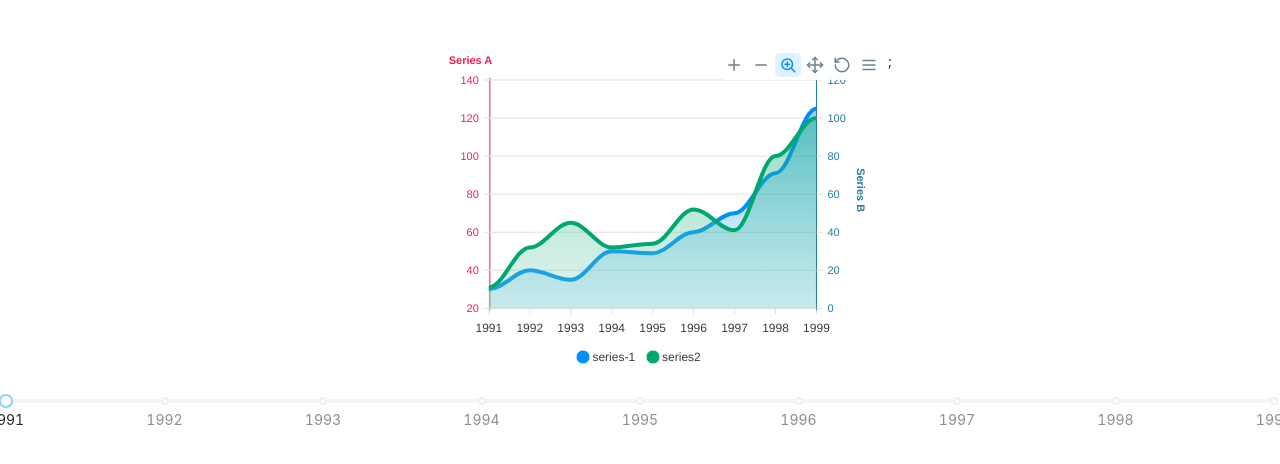
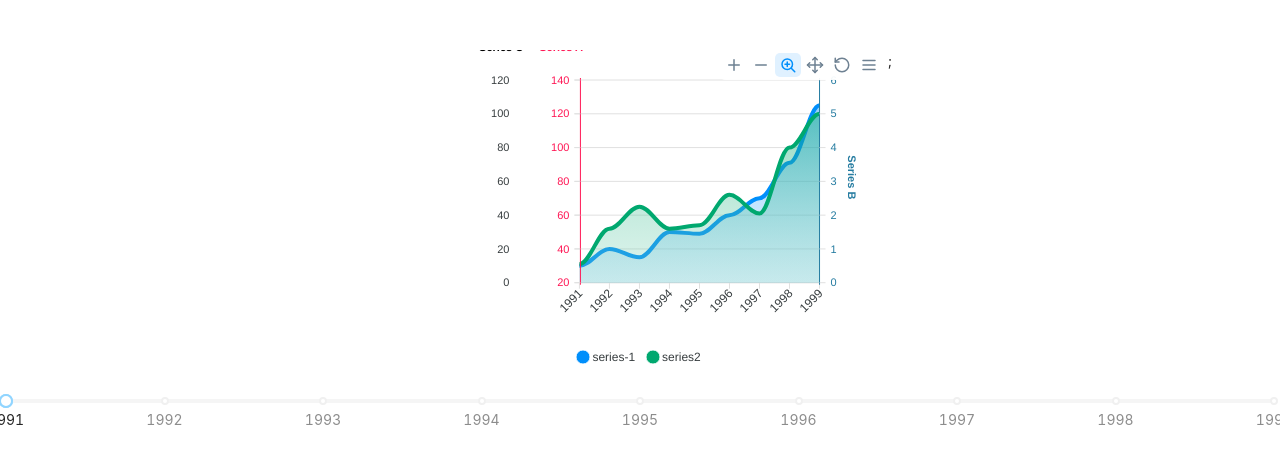
Before and after one commit to hyoni0817/NextJs-UI-Practice, a Next.js app: page /weeklyChart in a window 1280 px wide. Shown: the top 464 px of the page. Built offline with nearby package versions, Linux system fonts and the light colour scheme.

Commit message:
Feat: 왼쪽 y축에 눈금 추가

```diff
--- a/src/pages/weeklyChart.tsx
+++ b/src/pages/weeklyChart.tsx
@@ -58,6 +58,36 @@ const WeeklyChart = () => {
           },
         },
         {
+          axisTicks: {
+            show: true,
+          },
+          axisBorder: {
+            show: false,
+            color: '#000000',
+            offsetX: 30, // y축 위치 이동
+            offsetY: 0, // y축 위치 이동
+          },
+          labels: {
+            style: {
+              color: '#000000',
+            },
+            offsetX: 30, // y축 눈금 위치 이동
+            offsetY: 0, // y축 눈금 위치 이동
+          },
+          title: {
+            text: 'Series C',
+            align: 'left',
+            margin: 10,
+            offsetX: 25,
+            offsetY: -130,
+            rotate: 0,
+            floating: true,
+            style: {
+              color: '#000000',
+            },
+          },
+        },
+        {
           opposite: true,
           axisTicks: {
             show: true,
```
